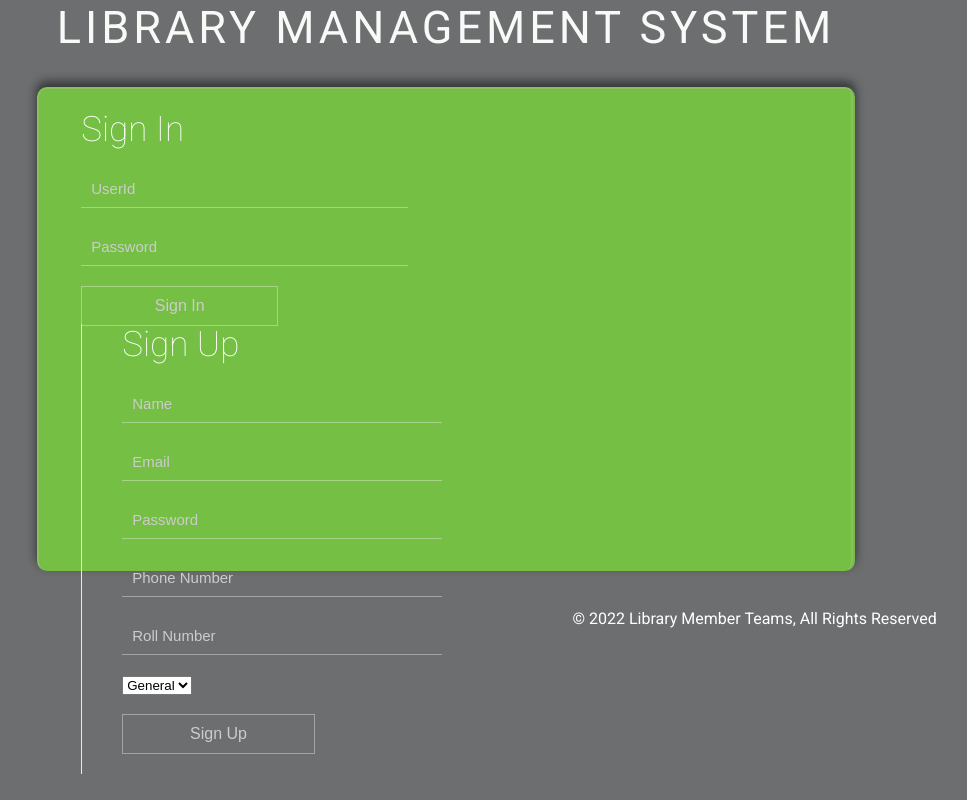
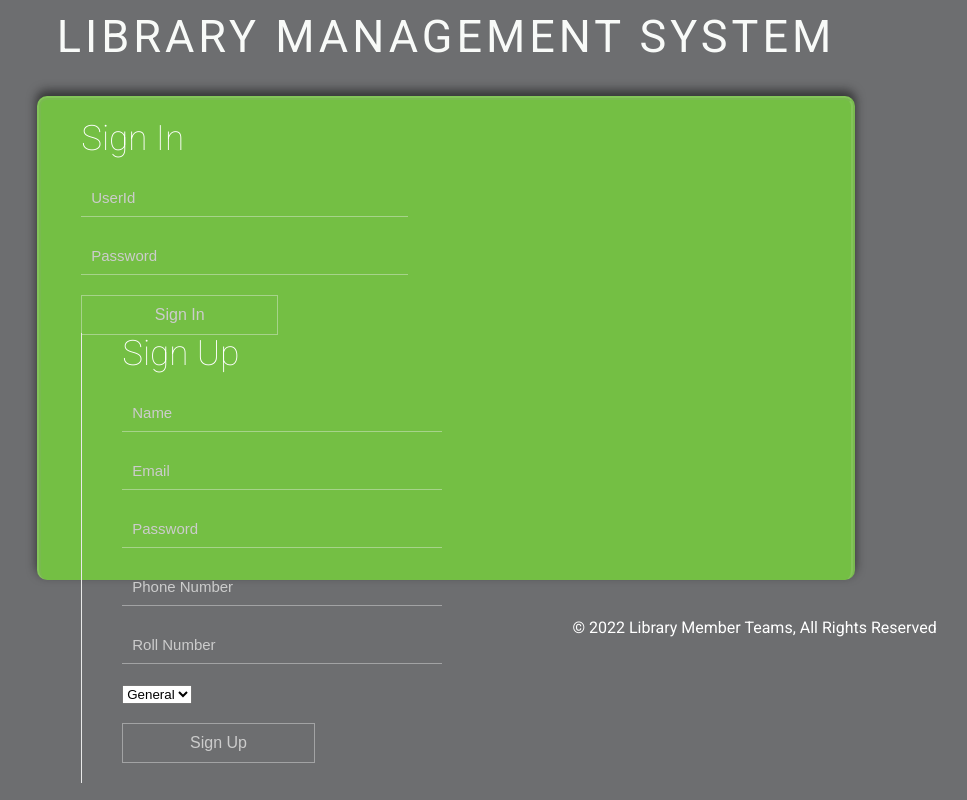
Before and after one commit to SurajShrestha0/Library-Management-System, a PHP site: page / in a window 1280 px wide. Shown: the whole page, without its empty margins (194-1161 px from the left). Run offline with PHP 8.4, Linux system fonts and the light colour scheme.

Commit message:
Update index.php
Screen height

```diff
--- a/index.php
+++ b/index.php
@@ -30,7 +30,11 @@ require('dbconn.php');
 <!-- Body -->
 <body>
    <!-- Header 1 -->
-	<h1>LIBRARY MANAGEMENT SYSTEM</h1>
+	<h1 style="
+	margin-top: 10px;
+    margin-bottom: 10px;
+	"
+	 >LIBRARY MANAGEMENT SYSTEM</h1>
 
 	<div class="container">
       <!-- Login palce -->
```
